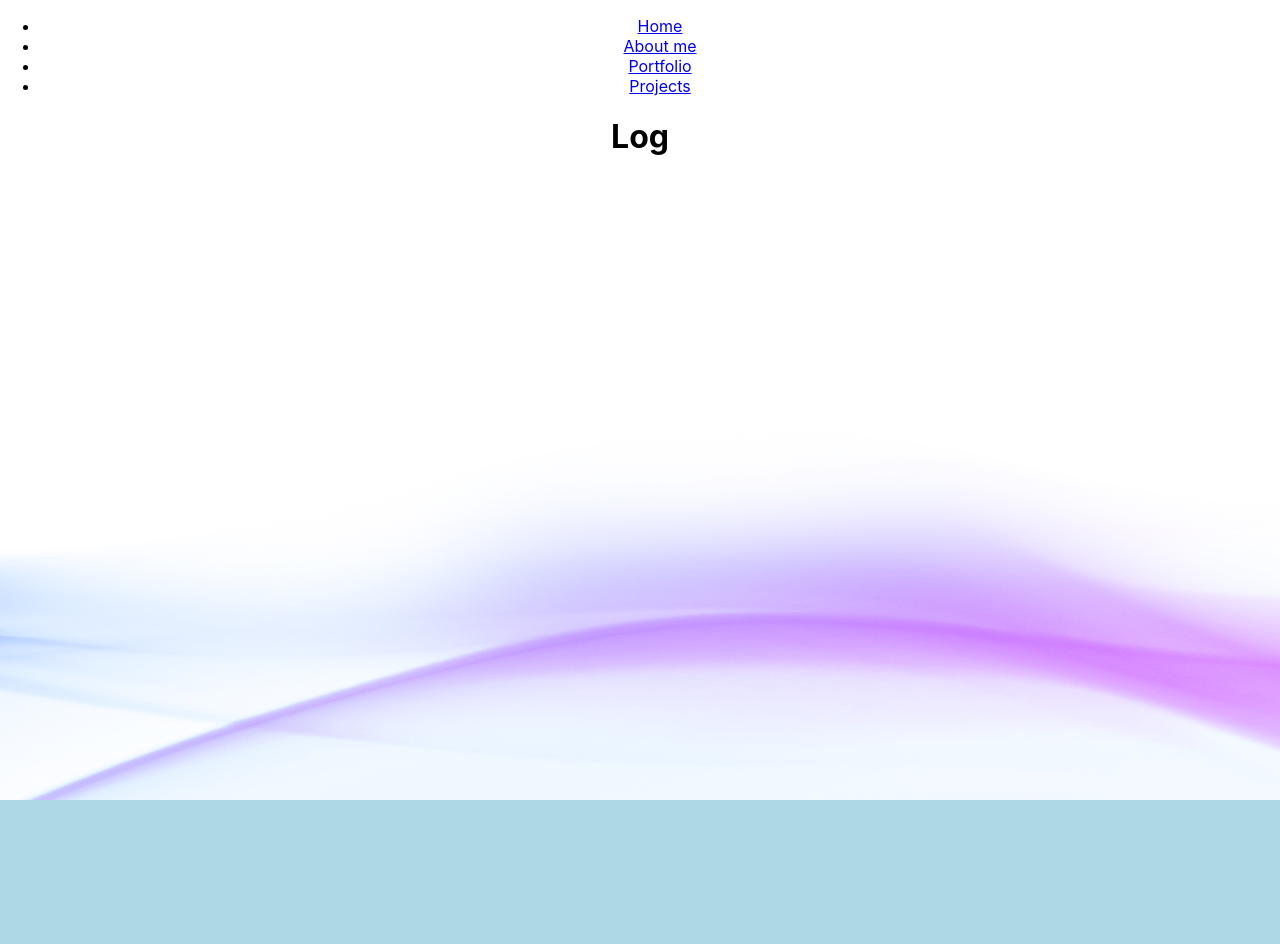
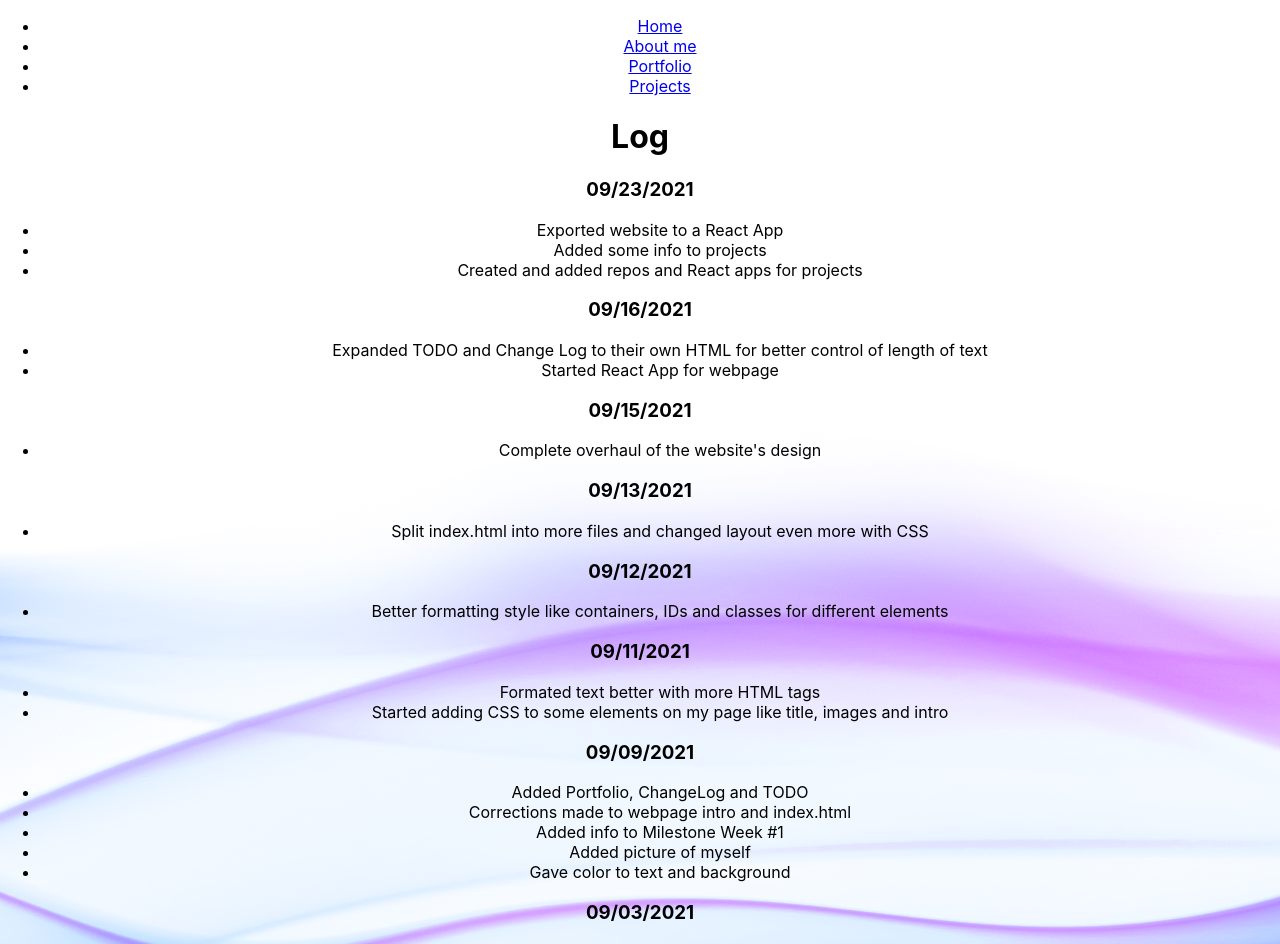
Before and after one commit to Zebxcore/portfolio, a React (Create React App) app: page /log in a window 1280 px wide. Shown: the top 944 px of the page. Before the commit the page ends 800 px from the top, so only its background shows below. Built offline with nearby package versions, Linux system fonts and the light colour scheme.

Commit message:
Added and modified Log

```diff
--- a/src/components/log.tsx
+++ b/src/components/log.tsx
@@ -4,6 +4,73 @@ function log(){
     return(
         <div>
             <h1> Log </h1>
+
+            <div>
+
+                <h3>
+                    09/23/2021
+                </h3>
+                <ul>
+                    <li> Exported website to a React App</li>
+                    <li> Added some info to projects</li>
+                    <li> Created and added repos and React apps for projects</li>
+                </ul>
+
+                <h3>
+                    09/16/2021
+                </h3>
+                <ul>
+                    <li> Expanded TODO and Change Log to their own HTML for better control of length of text</li>
+                    <li> Started React App for webpage</li>
+                </ul>
+
+                <h3>
+                    09/15/2021
+                </h3>
+                <ul>
+                    <li> Complete overhaul of the website's design</li>
+                </ul>
+
+                <h3>
+                    09/13/2021
+                </h3>
+                <ul>
+                    <li> Split index.html into more files and changed layout even more with CSS</li>
+                </ul>
+
+                <h3>
+                    09/12/2021
+                </h3>
+                <ul>
+                    <li> Better formatting style like containers, IDs and classes for different elements</li>
+                </ul>
+
+                <h3>
+                    09/11/2021
+                </h3>
+                <ul>
+                    <li> Formated text better with more HTML tags</li>
+                    <li> Started adding CSS to some elements on my page like title, images and intro </li>
+                </ul>
+
+                <h3>
+                    09/09/2021
+                </h3>
+                <ul>
+                    <li> Added Portfolio, ChangeLog and TODO </li>
+                    <li> Corrections made to webpage intro and index.html </li>
+                    <li> Added info to Milestone Week #1 </li>
+                    <li> Added picture of myself </li>
+                    <li> Gave color to text and background </li>
+                </ul>
+
+                <h3>
+                    09/03/2021
+                </h3>
+                <ul>
+                    <li> Initial GitHub repository and webpage created </li>
+                </ul>
+            </div>
         </div>
     )
 }
```
